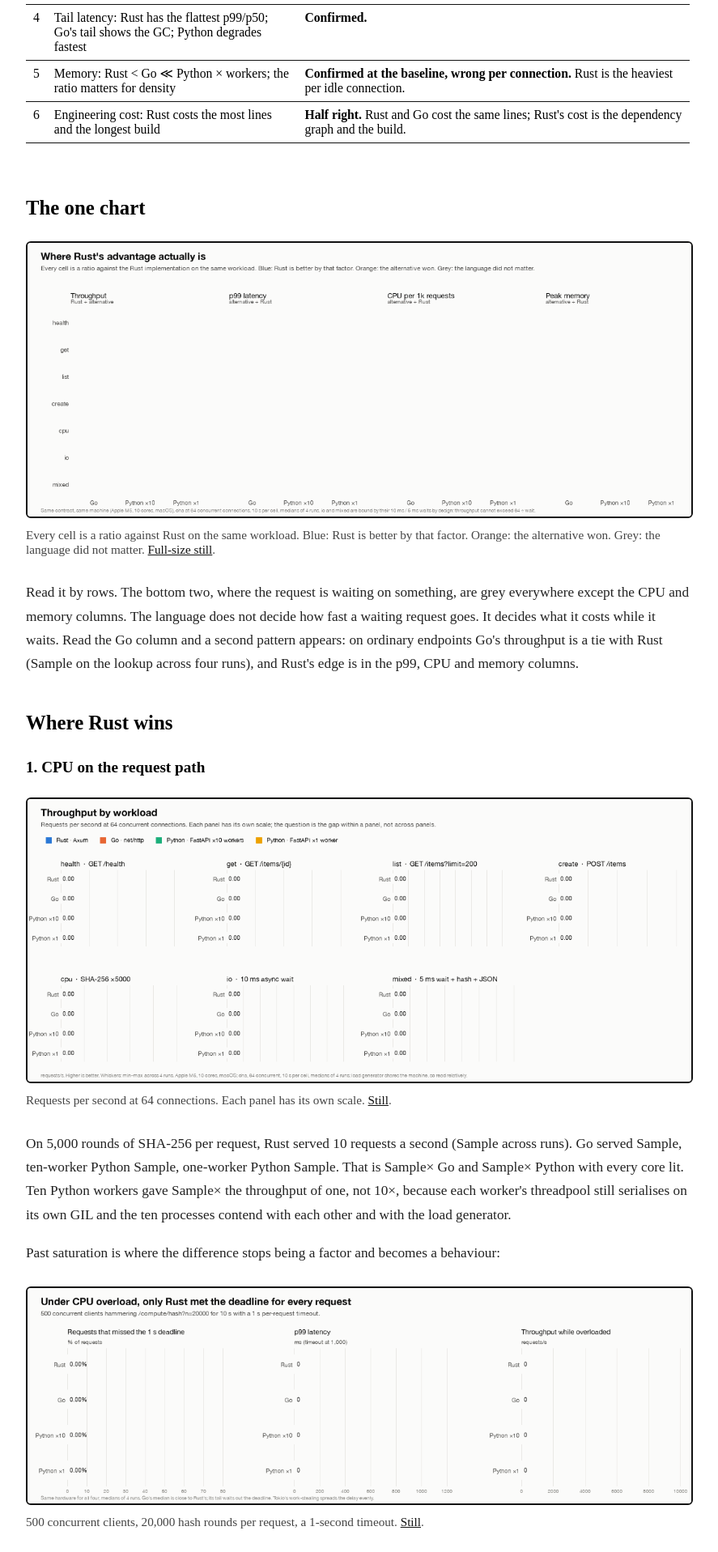
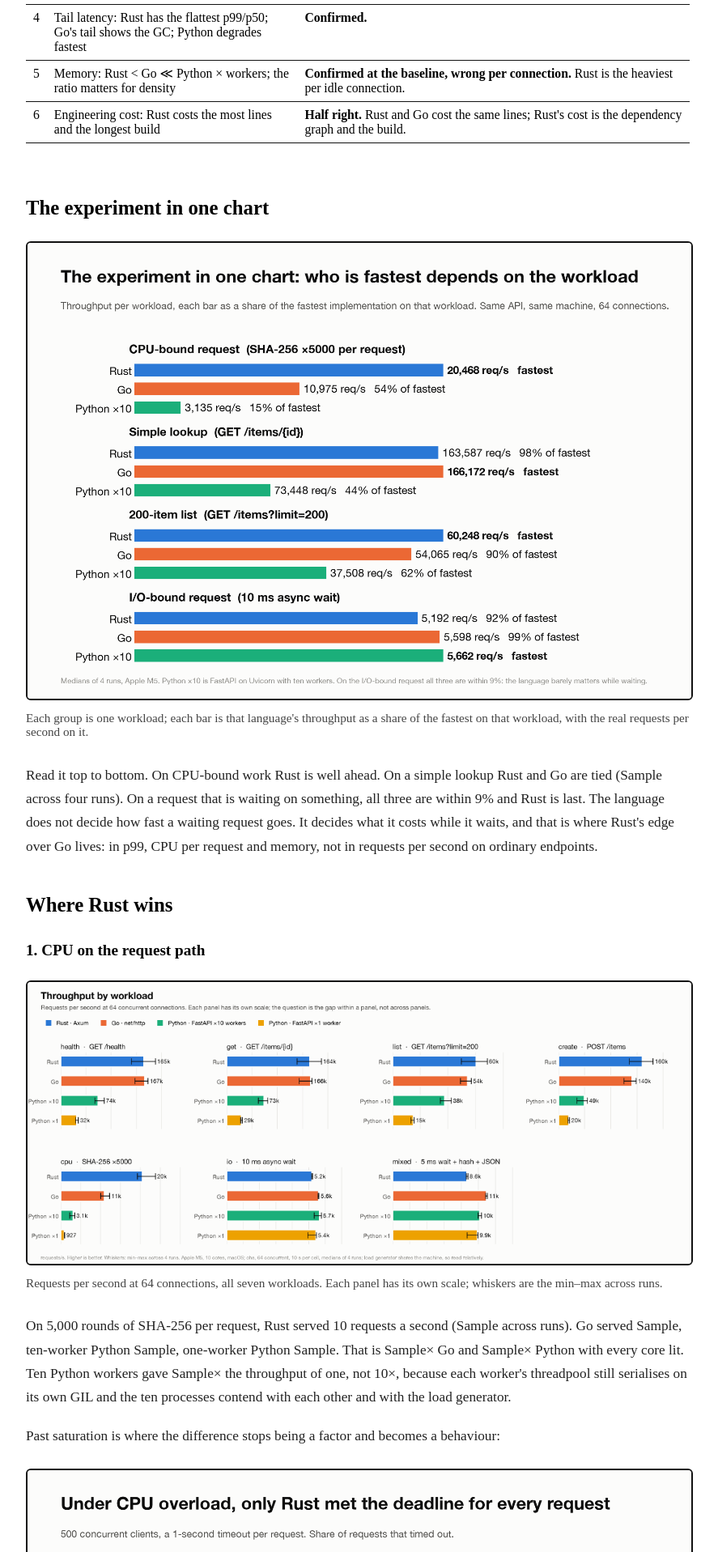
Before and after one commit to pradnyaw25/api-performance-lab, a Python web app: template content/templates/blog.html in a window 1280 px wide. Shown: the part 2741-4658 px from the top of the page at 81% size, without its empty margins (198-1085 px from the left). Run offline with Jinja, Linux system fonts and the light colour scheme; the template is opened without the code that fills it: most values are stand-ins (such as "Sample title", 1, 10 or a date in 2020); some libraries are stand-ins or nearby versions.

Commit message:
Explicit Rust baseline in the heatmap and social card; blog on static charts
- heatmap gains a grey "Rust (baseline)" column of 1x cells per panel and
  "<language> vs Rust" column headers, retitled "Everything compared to Rust"
- social card names Rust in every tile
- the pradnya.dev post uses the simplified static PNGs where one exists,
  the detailed PNGs for throughput, CPU per request and complexity, and
  the heatmap as the full matrix before the numbers tables; no GIFs

Co-Authored-By: Claude Fable 5.1 <noreply@anthropic.com>

```diff
--- a/content/templates/blog.html
+++ b/content/templates/blog.html
@@ -114,49 +114,53 @@
                     <tr><td>6</td><td>Engineering cost: Rust costs the most lines and the longest build</td><td><strong>Half right.</strong> Rust and Go cost the same lines; Rust's cost is the dependency graph and the build.</td></tr>
                 </table></div>
 
-                <h2>The one chart</h2>
+                <h2>The experiment in one chart</h2>
                 <figure>
-                    <img src="charts/01-where-rust-wins.gif" alt="Heatmap of ratios against Rust across seven workloads and four metrics">
-                    <figcaption>Every cell is a ratio against Rust on the same workload. Blue: Rust is better by that factor. Orange: the alternative won. Grey: the language did not matter. <a href="charts/01-where-rust-wins.png">Full-size still</a>.</figcaption>
+                    <img src="charts/simple/s1-rust-advantage.png" alt="Throughput of Rust, Go and Python on four workloads, each as a share of the fastest">
+                    <figcaption>Each group is one workload; each bar is that language's throughput as a share of the fastest on that workload, with the real requests per second on it.</figcaption>
                 </figure>
-                <p>Read it by rows. The bottom two, where the request is waiting on something, are grey everywhere except the CPU and memory columns. The language does not decide how fast a waiting request goes. It decides what it costs while it waits. Read the Go column and a second pattern appears: on ordinary endpoints Go's throughput is a tie with Rust ({{r_rps_get_go}} on the lookup across four runs), and Rust's edge is in the p99, CPU and memory columns.</p>
+                <p>Read it top to bottom. On CPU-bound work Rust is well ahead. On a simple lookup Rust and Go are tied ({{r_rps_get_go}} across four runs). On a request that is waiting on something, all three are within 9% and Rust is last. The language does not decide how fast a waiting request goes. It decides what it costs while it waits, and that is where Rust's edge over Go lives: in p99, CPU per request and memory, not in requests per second on ordinary endpoints.</p>
 
                 <h2>Where Rust wins</h2>
                 <h3>1. CPU on the request path</h3>
                 <figure>
-                    <img src="charts/02-throughput.gif" alt="Throughput per workload for the four implementations">
-                    <figcaption>Requests per second at 64 connections. Each panel has its own scale. <a href="charts/02-throughput.png">Still</a>.</figcaption>
+                    <img src="charts/02-throughput.png" alt="Throughput per workload for the four implementations">
+                    <figcaption>Requests per second at 64 connections, all seven workloads. Each panel has its own scale; whiskers are the min–max across runs.</figcaption>
                 </figure>
                 <p>On 5,000 rounds of SHA-256 per request, Rust served {{rpsfull_cpu_rust}} requests a second ({{rpsrange_cpu_rust}} across runs). Go served {{rpsfull_cpu_go}}, ten-worker Python {{rpsfull_cpu_py10}}, one-worker Python {{rpsfull_cpu_py1}}. That is {{r_go_cpu_rps}}× Go and {{r_py10_cpu_rps}}× Python with every core lit. Ten Python workers gave {{py_scale_cpu}}× the throughput of one, not 10×, because each worker's threadpool still serialises on its own GIL and the ten processes contend with each other and with the load generator.</p>
                 <p>Past saturation is where the difference stops being a factor and becomes a behaviour:</p>
                 <figure>
-                    <img src="charts/06-overload.gif" alt="Under CPU overload: deadline misses, p99 and throughput for each implementation">
-                    <figcaption>500 concurrent clients, 20,000 hash rounds per request, a 1-second timeout. <a href="charts/06-overload.png">Still</a>.</figcaption>
+                    <img src="charts/simple/s2-overload.png" alt="Share of requests that missed a 1-second deadline under CPU overload">
+                    <figcaption>500 concurrent clients, 20,000 hash rounds per request, a 1-second timeout.</figcaption>
                 </figure>
                 <p>Rust missed the deadline on {{satcpu_errn_rust}} requests in every run, with a p99 of {{satcpu_p99_rust}} ms. Go missed {{satcpu_err_go}}% with a p99 of {{satcpu_p99_go}} ms. Ten-worker Python missed {{satcpu_err_py10}}% at the median and anywhere from {{satcpu_errrange_py10}}% run to run; one-worker Python {{satcpu_err_py1}}%. The detail I find most interesting: Go's <em>median</em> under overload ({{satcpu_p50_go}} ms) is close to Rust's ({{satcpu_p50_rust}} ms) while its p99 is {{satcpu_p99_go}} ms against {{satcpu_p99_rust}}. Go's scheduler keeps most requests moving and lets a tail of them wait out the deadline. Tokio's work-stealing spreads the delay evenly across every in-flight request. If you have an SLO, evenly is what you want.</p>
                 <p>Under <em>connection</em> overload rather than CPU overload (1,000 concurrent clients on the lookup endpoint), Rust, Go and ten-worker Python all served every request. Single-worker Python timed out {{satget_err_py1}}%.</p>
 
                 <h3>2. Tail latency</h3>
                 <figure>
-                    <img src="charts/03-tail-latency.gif" alt="Dumbbell chart from p50 to p99 per implementation and workload">
-                    <figcaption>Left dot p50, right dot p99. A short bar is a predictable service; a long one is a service whose median lies to you. <a href="charts/03-tail-latency.png">Still</a>.</figcaption>
+                    <img src="charts/simple/s3-tail-latency.png" alt="Median to p99 latency on a simple lookup for each implementation">
+                    <figcaption>Left dot p50, right dot p99 on the lookup endpoint. A short line is a predictable service; a long one is a service whose median lies to you.</figcaption>
                 </figure>
                 <p>On the lookup endpoint, Rust's p99 is {{p99_get_rust}} ms and {{tail_get_rust}}× its median. Go's is {{p99_get_go}} ms at {{tail_get_go}}×. Ten-worker Python's is {{p99_get_py10}} ms at {{tail_get_py10}}×. Rust's lookup p99 ranged from {{p99range_get_rust}} ms across the four runs, so its median is the fair number and the comparison holds at the worst run too. Single-worker Python has a flat tail ({{tail_get_py1}}×) but a median six times higher, which is a different kind of slow. Go's p95 is where its garbage collector becomes visible: {{p95_get_go}} ms against a {{p50_get_go}} ms median. On the CPU endpoint the gap between Go's median and its p99 opens to {{tail_cpu_go}}× ({{p50_cpu_go}} ms to {{p99_cpu_go}} ms); Rust's stays at {{tail_cpu_rust}}×. If your SLO is written against p99 rather than the median, Rust is the only one of the three whose tail stays flat under load.</p>
 
                 <h3>3. Density: CPU and memory per request</h3>
                 <figure>
-                    <img src="charts/04-cpu-per-1k.gif" alt="CPU milliseconds per 1,000 requests by workload">
-                    <figcaption>Server CPU-milliseconds per 1,000 requests. Lower is better. <a href="charts/04-cpu-per-1k.png">Still</a>.</figcaption>
+                    <img src="charts/04-cpu-per-1k.png" alt="CPU milliseconds per 1,000 requests by workload">
+                    <figcaption>Server CPU-milliseconds per 1,000 requests, all seven workloads. Lower is better.</figcaption>
                 </figure>
                 <p>Per 1,000 lookups, Rust spends {{cpu1k_get_rust}} ms of CPU, Go {{cpu1k_get_go}}, ten-worker Python {{cpu1k_get_py10}}. On the I/O endpoint, where throughput is equal, the CPU cost is not: Rust {{cpu1k_io_rust}} ms, Go {{cpu1k_io_go}}, Python {{cpu1k_io_py10}}. That is the number Anthropic's 70% is made of.</p>
                 <figure>
-                    <img src="charts/05-memory.gif" alt="Idle RSS, peak RSS under load and memory per idle connection">
-                    <figcaption>RSS summed over the process tree. <a href="charts/05-memory.png">Still</a>.</figcaption>
+                    <img src="charts/simple/s5-memory.png" alt="Idle memory of each implementation">
+                    <figcaption>Resident memory of the whole process tree before any load.</figcaption>
                 </figure>
                 <p>Idle memory: Rust {{idle_rust}} MB, Go {{idle_go}} MB, one Python worker {{idle_py1}} MB, ten Python workers {{idle_py10}} MB, which is {{r_py10_idle}}× Rust. Under load Rust holds 13 to 15 MB where Go holds {{r_peak_get_go}} that and ten-worker Python {{r_peak_get_py10}}. Across a fleet, that is the bill.</p>
 
                 <h2>Where Rust does not win</h2>
                 <h3>I/O-bound endpoints</h3>
+                <figure>
+                    <img src="charts/simple/s4-io-bound.png" alt="Throughput on a 10 ms wait, nearly equal for all four implementations">
+                    <figcaption>Requests per second on the 10 ms async wait against the theoretical ceiling of 64 connections ÷ 10 ms.</figcaption>
+                </figure>
                 <p>On the 10 ms wait, all four implementations land between {{io_rps_lo}} and {{io_rps_hi}} requests per second, a spread of {{io_spread_pct}}%, with p99 between {{io_p99_lo}} and {{io_p99_hi}} ms. The theoretical ceiling with 64 connections and a 10 ms wait is 6,400 per second, and everyone is near it. Rust is last. Tokio's <code>sleep(10 ms)</code> completes in about 12.3 ms on this macOS build even with a single connection, while Go's timer and uvloop's sleep for about 11.3 ms. The <code>mixed</code> endpoint tells the same story: Go {{rps_mixed_go}}, Python {{rps_mixed_py10}}, Rust {{rps_mixed_rust}} requests per second. If your service is "call the database and return the result", Rust buys you {{r_cpu_io_go}} to {{r_cpu_io_py10}} less CPU and {{r_peak_io_go}} to {{r_peak_io_py10}} less memory <em>while you wait</em>. It does not buy you speed.</p>
                 <h3>Serialization</h3>
                 <p>On the 200-item list, Rust is {{r_go_list_rps}}× Go and {{r_py10_list_rps}}× tuned Python ({{rps_list_rust}} vs {{rps_list_go}} vs {{rps_list_py10}} requests per second). Serde is fast; so are <code>encoding/json</code> and orjson. Serialization alone is not a reason to choose Rust.</p>
@@ -165,8 +169,8 @@
 
                 <h2>Two one-line changes</h2>
                 <figure>
-                    <img src="charts/08-tuning.gif" alt="Before and after throughput for the two framework defaults the first run exposed">
-                    <figcaption>Hollow dot: framework default. Filled dot: after the change. <a href="charts/08-tuning.png">Still</a>.</figcaption>
+                    <img src="charts/simple/s6-tuning.png" alt="Before and after throughput for the two framework defaults the first run exposed">
+                    <figcaption>Hollow dot: framework default. Filled dot: after the change.</figcaption>
                 </figure>
                 <p>I kept the first run, with every framework at its defaults, in the repo on purpose, because the gap between it and the final numbers is a result.</p>
                 <p><strong>FastAPI.</strong> In the baseline, Python's <code>list</code> endpoint was {{b_ratio_list}}× slower than Rust and burned {{b_cpu_list_py10}} ms of CPU per request. That is not orjson being slow. A handler that returns a dict goes through FastAPI's pure-Python <code>jsonable_encoder</code> before the response class serializes it, and on 200 dicts that pass costs more than everything else in the request combined. Returning <code>ORJSONResponse(...)</code> directly from the handler skips it. One line per handler took Python's list throughput from {{b_rps_list_py10}} to {{rps_list_py10}} requests per second ({{tune_py}}×) and the gap to Rust from {{b_ratio_list}}× to {{r_py10_list_rps}}×. If you run FastAPI in production and have never checked which path your responses take, check.</p>
@@ -186,13 +190,17 @@
 
                 <h2>What it costs</h2>
                 <figure>
-                    <img src="charts/07-complexity.gif" alt="Lines of code, dependencies, cold start and build time per implementation">
-                    <figcaption><a href="charts/07-complexity.png">Still</a>.</figcaption>
+                    <img src="charts/07-complexity.png" alt="Lines of code, dependencies, cold start and build time per implementation">
+                    <figcaption>Lines for the identical contract, transitive dependencies, cold start and clean build time.</figcaption>
                 </figure>
                 <p>Rust and Go took the same number of lines for the same contract: {{loc_rust}} and {{loc_go}}. Python took {{loc_py10}}. Rust ships {{deps_rust}} transitive crates; Go ships {{deps_go}}; Python {{deps_py10}} packages. A clean release build is {{build_rust}} s for Rust with LTO on and {{build_go}} s for Go, and the gap widens with project size. Artifacts are {{artifact_rust}} MB and {{artifact_go}} MB. Cold start to first healthy response: {{cold_rust}} ms for Rust, {{cold_go}} ms for Go, {{cold_py1}} ms for one Python worker, {{cold_py10}} ms for ten.</p>
                 <p>Go is the honest competitor in this study. On ordinary endpoints its throughput is a tie with Rust: {{rps_get_go}} against {{rps_get_rust}} requests per second on the lookup, within 10% on the list and the write. Its gaps are the CPU ceiling ({{r_rps_cpu_go}}), the p99 ({{r_p99_get_go}} on the lookup, {{r_p99_cpu_go}} under CPU load), and the per-request CPU and memory ({{r_cpu_get_go}} and {{r_peak_get_go}}), all with zero dependencies, a {{build_go}}-second build and the same line count. The reason to pick Rust over Go is the ceiling and the tail, not the throughput on the endpoints most services are made of.</p>
 
                 <h2>Every number in one place</h2>
+                <figure>
+                    <img src="charts/01-where-rust-wins.png" alt="Heatmap: every language compared to Rust on every workload, for throughput, p99, CPU and memory">
+                    <figcaption>The full matrix. Each cell is one language measured against the Rust baseline on the same workload. Blue: Rust did better by that factor. Orange: the other language did better. Grey: no real difference.</figcaption>
+                </figure>
                 <p>Medians of {{n_runs}} runs. The full report with p95, p99.9, max, CPU utilisation, memory growth per request and the min–max spread per cell is <a href="https://github.com/pradnyaw25/api-performance-lab/blob/main/results/REPORT.md">in the repo</a>.</p>
                 <div class="scroll"><table>
                     <tr><th>Scenario</th><th class="num">Rust req/s</th><th class="num">Go</th><th class="num">Python ×10</th><th class="num">Python ×1</th><th class="num">Rust p99 ms</th><th class="num">Go</th><th class="num">Python ×10</th><th class="num">Python ×1</th></tr>
```
Also changed, not shown: bench/charts.py (+25 -19 lines), content/blog/index.html (+26 -18 lines), content/charts/00-social-card.png, content/charts/01-where-rust-wins.gif, content/charts/01-where-rust-wins.png.
